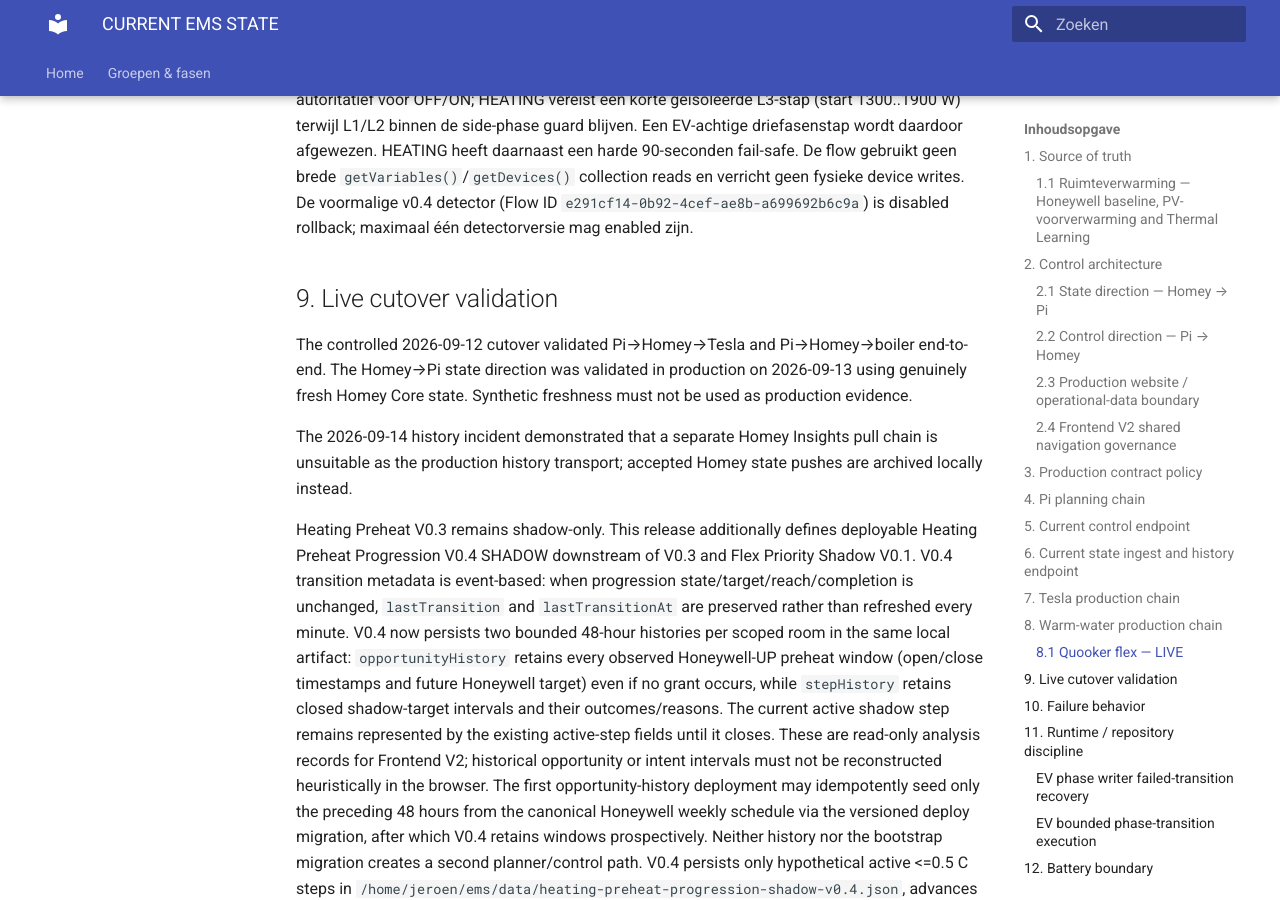
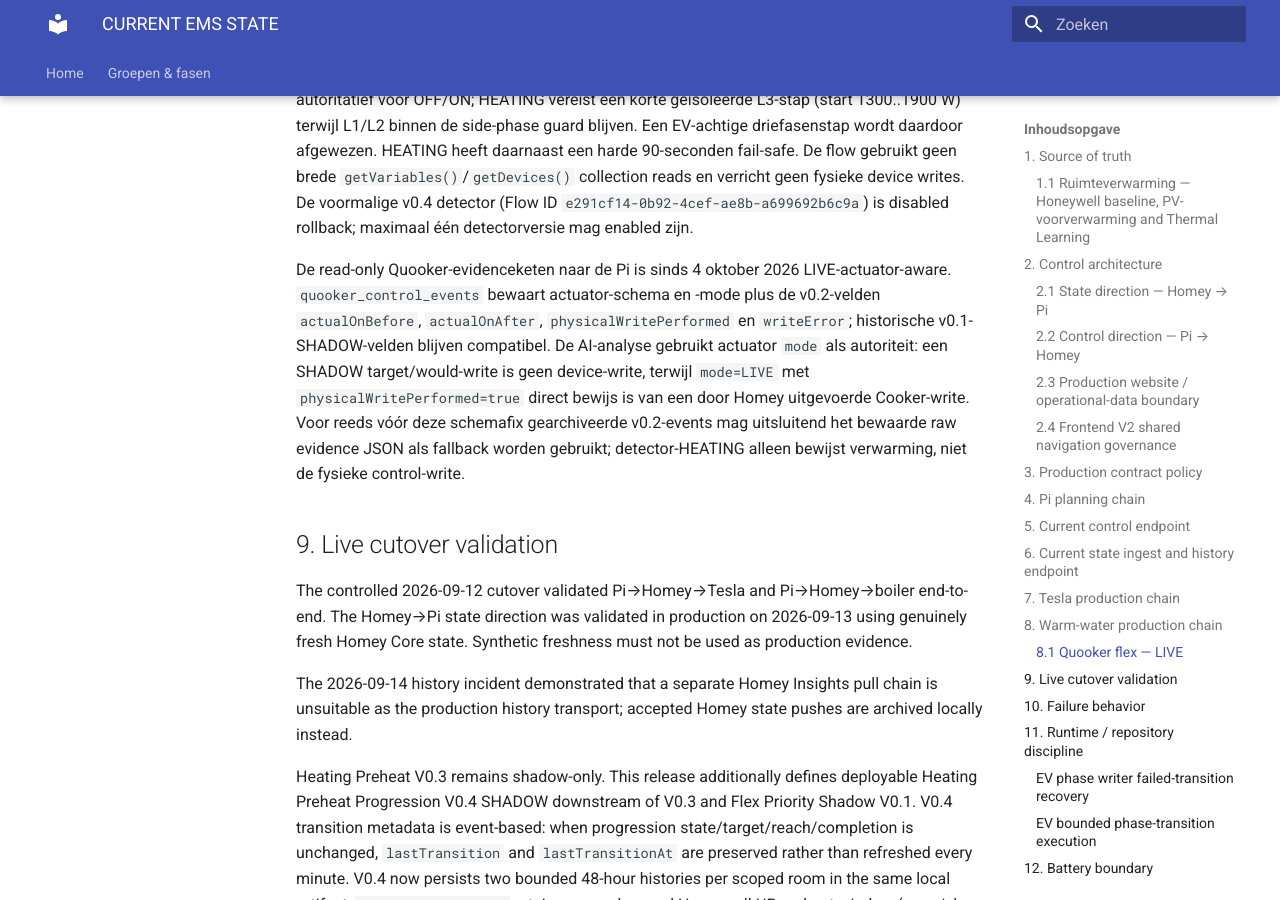
Before and after one commit to OnsKasteeltje/homey-energy-manual, an MkDocs documentation site: the page built from docs/architecture/CURRENT-EMS-STATE.md, in a window 1280 px wide and 900 px high, scrolled down 14061 px. Built offline with MkDocs 1.6.1 and Material for MkDocs 9.7.7, drawn with Linux system fonts in a browser that asks for light colours.

Commit message:
fix(quooker-ai): align LIVE evidence (docs/architecture/CURRENT-EMS-STATE.md)

```diff
--- a/docs/architecture/CURRENT-EMS-STATE.md
+++ b/docs/architecture/CURRENT-EMS-STATE.md
@@ -224,6 +224,8 @@
 `EM v2 | 60 Actuator | Quooker v0.2 LIVE` (stabiele Flow ID `2d0ca017-0d35-4071-bd06-87742032c399`) is sinds 2 oktober 2026 de sole physical writer voor het Homey-device `Cooker` (device ID `42992d14-c4e4-43fc-aaf0-29a73a8e2eb9`). De actuator consumeert `EM2_Control_Quooker`, schrijft idempotent alleen bij een stateverschil en failt closed naar OFF bij ongeldig of stale control. De drie legacy tijdflows `Waterkoker weekend Aan`, `Waterkoker doordeweeks Aan` en `Waterkoker Uit` zijn in dezelfde cutover disabled en blijven uitsluitend rollback-evidence; zij mogen niet naast de LIVE-actuator actief zijn.
 
 Quooker-vermogensobservatie wordt sinds 3 oktober 2026 geleverd door `EM v2 | 01 Quooker Detector | v0.5 LIVE OBSERVE-ONLY` (Flow ID `939a347f-0b19-4c3d-98d3-77faa01fce0b`). Deze detector verandert geen Quooker-control of planner-ownership. Cooker `onoff` blijft autoritatief voor OFF/ON; HEATING vereist een korte geïsoleerde L3-stap (start 1300..1900 W) terwijl L1/L2 binnen de side-phase guard blijven. Een EV-achtige driefasenstap wordt daardoor afgewezen. HEATING heeft daarnaast een harde 90-seconden fail-safe. De flow gebruikt geen brede `getVariables()`/`getDevices()` collection reads en verricht geen fysieke device writes. De voormalige v0.4 detector (Flow ID `e291cf14-0b92-4cef-ae8b-a699692b6c9a`) is disabled rollback; maximaal één detectorversie mag enabled zijn.
+
+De read-only Quooker-evidenceketen naar de Pi is sinds 4 oktober 2026 LIVE-actuator-aware. `quooker_control_events` bewaart actuator-schema en -mode plus de v0.2-velden `actualOnBefore`, `actualOnAfter`, `physicalWritePerformed` en `writeError`; historische v0.1-SHADOW-velden blijven compatibel. De AI-analyse gebruikt actuator `mode` als autoriteit: een SHADOW target/would-write is geen device-write, terwijl `mode=LIVE` met `physicalWritePerformed=true` direct bewijs is van een door Homey uitgevoerde Cooker-write. Voor reeds vóór deze schemafix gearchiveerde v0.2-events mag uitsluitend het bewaarde raw evidence JSON als fallback worden gebruikt; detector-HEATING alleen bewijst verwarming, niet de fysieke control-write.
 
 ## 9. Live cutover validation
 
```
